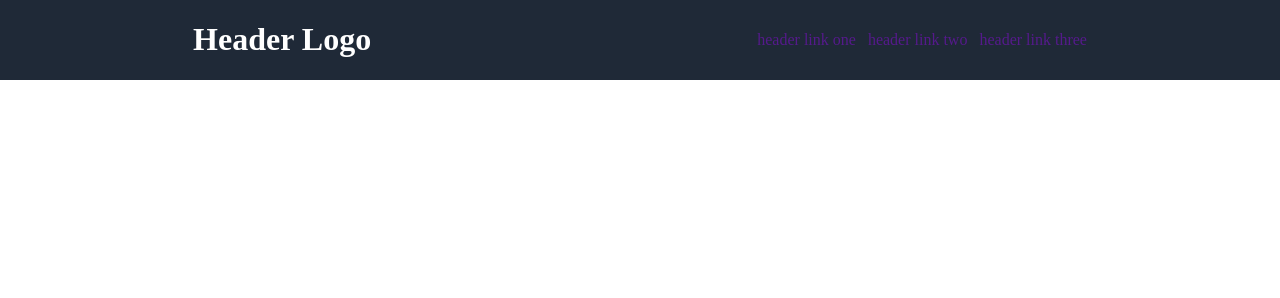
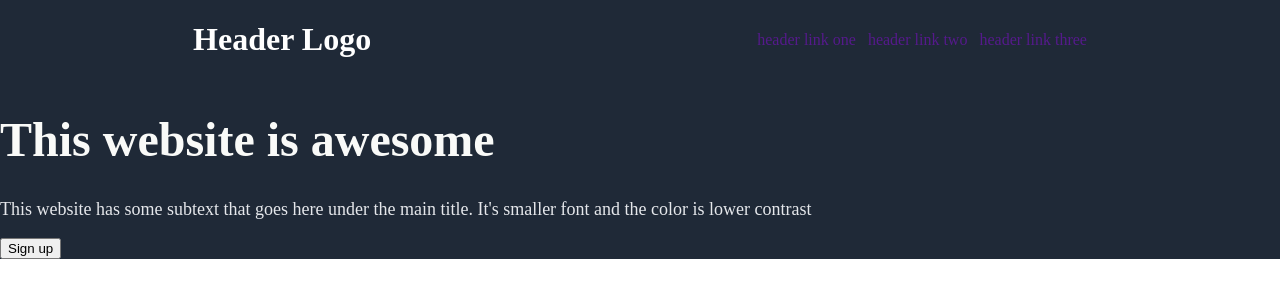
Before and after one commit to Eli1058/landing-page, a plain HTML site: page index.html in a window 1280 px wide. Drawn offline with Linux system fonts and the light colour scheme.

Commit message:
Add section-1 content and style to each section
Added background color to each section.
Added style to content in section 1.

```diff
--- a/index.html
+++ b/index.html
@@ -18,7 +18,14 @@
             </div>
 
             <div class="section-1">
-
+                <h1 id="main-text">This website is awesome</h1>
+                <p id="secondary-text">
+                    This website has some subtext that goes here
+                    under the main title. It's smaller font and
+                    the color is lower contrast
+                </p>
+                <button>Sign up</button>
+                <img>
             </div>
 
             <div class="section-2">
--- a/styles.css
+++ b/styles.css
@@ -31,3 +31,34 @@ ul{
 a{
     text-decoration: none;
 }
+
+.section-1{
+    background-color: #1F2937;
+}
+
+.section-2{
+    background-color: whitesmoke;
+}
+
+.section-3{
+    background-color: #E5E7EB;
+}
+
+#main-text{
+    font-size: 48px;
+    font-weight: bolder;
+    color: #F9FAF8;
+}
+
+#secondary-text{
+    font-size: 18px;
+    color: #E5E7EB
+}
+
+.section-4{
+    background-color: whitesmoke;
+}
+
+.footer{
+    background-color: #1F2937;
+}
```
